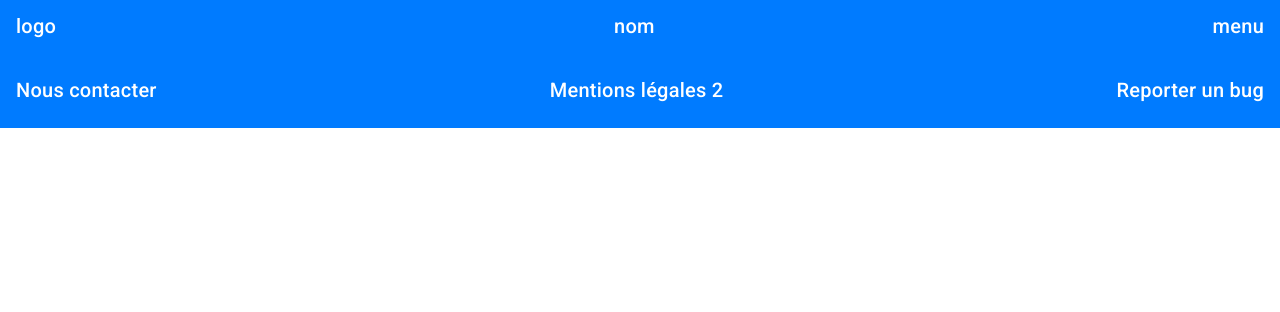
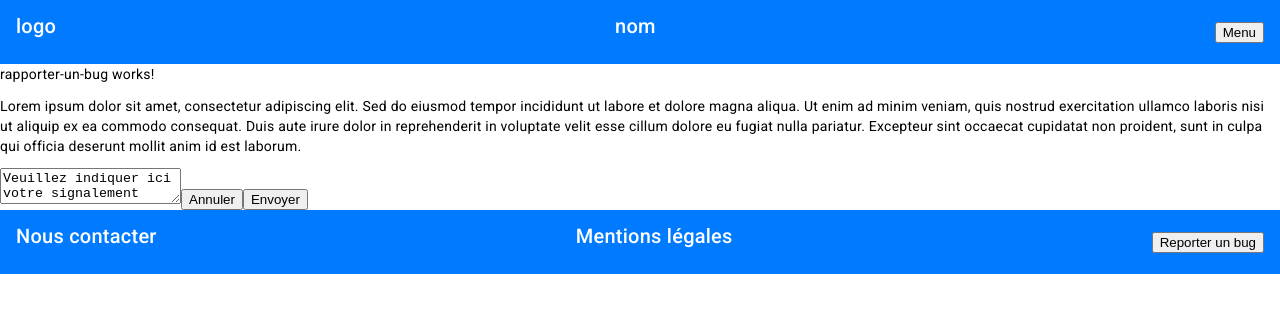
Before and after one commit to SuzanneGC/projetSiteOrdinateur, an Angular app: page /rapporter-un-bug in a window 1280 px wide. Before the commit this address led to /. Shown: the top 312 px of the page. Built offline with nearby package versions, Linux system fonts and the light colour scheme.

Commit message:
Menu et bug

```diff
--- a/src/app/app-routing.module.ts
+++ b/src/app/app-routing.module.ts
@@ -2,10 +2,12 @@ import { NgModule } from '@angular/core';
 import { RouterModule, Routes } from '@angular/router';
 import { HomePageComponent } from './home-page/home-page.component';
 import { QuestionnaireComponent } from './questionnaire/questionnaire.component';
+import { RapporterUnBugComponent } from './rapporter-un-bug/rapporter-un-bug.component';
 
 const routes: Routes = [
   { path: '', component: HomePageComponent},
   { path: 'questionnaire', component: QuestionnaireComponent},
+  { path: 'rapporter-un-bug', component: RapporterUnBugComponent},
 
 ];
 
--- a/src/app/app.component.html
+++ b/src/app/app.component.html
@@ -2,7 +2,12 @@
   <mat-toolbar-row>
     <p>logo </p>
     <p>nom </p>
-    <p>menu </p>
+    <button mat-button [matMenuTriggerFor]="menu">Menu</button>
+    <mat-menu #menu="matMenu">
+      <button mat-menu-item (click)="navigateToQuestionnaire()">Questionnaire</button>
+      <button mat-menu-item>Propositions ordinateurs</button>
+      <button mat-menu-item>Composition ordinateur</button>
+    </mat-menu>
   </mat-toolbar-row>
  </mat-toolbar>
 
@@ -11,7 +16,7 @@
  <mat-toolbar>
   <mat-toolbar-row>
     <p>Nous contacter </p>
-    <p>Mentions légales 2</p>
-    <p>Reporter un bug </p>
+    <p>Mentions légales </p>
+    <button mat-button (click)="navigateToBugReport()">Reporter un bug</button>
   </mat-toolbar-row>
  </mat-toolbar>
--- a/src/app/app.component.ts
+++ b/src/app/app.component.ts
@@ -1,4 +1,5 @@
 import { Component } from '@angular/core';
+import {Router} from '@angular/router';
 
 @Component({
   selector: 'app-root',
@@ -7,4 +8,14 @@ import { Component } from '@angular/core';
 })
 export class AppComponent {
   title = 'projetSiteOrdinateur';
+
+  constructor(private router: Router) { }
+
+  public navigateToQuestionnaire() {
+    this.router.navigate(['/questionnaire']);
+  }
+
+  navigateToBugReport() {
+    this.router.navigate(['/rapporter-un-bug']);
+  }
 }
--- /dev/null
+++ b/src/app/rapporter-un-bug/rapporter-un-bug.component.html
@@ -0,0 +1,7 @@
+<p>rapporter-un-bug works!</p>
+<form id="bug">
+    <p>Lorem ipsum dolor sit amet, consectetur adipiscing elit. Sed do eiusmod tempor incididunt ut labore et dolore magna aliqua. Ut enim ad minim veniam, quis nostrud exercitation ullamco laboris nisi ut aliquip ex ea commodo consequat. Duis aute irure dolor in reprehenderit in voluptate velit esse cillum dolore eu fugiat nulla pariatur. Excepteur sint occaecat cupidatat non proident, sunt in culpa qui officia deserunt mollit anim id est laborum.</p>
+    <textarea>Veuillez indiquer ici votre signalement</textarea>
+    <button mat-button (click)="navigateToHomePage()">Annuler</button>
+    <button mat-button (click)="navigateToHomePage()">Envoyer</button>
+</form>
--- /dev/null
+++ b/src/app/rapporter-un-bug/rapporter-un-bug.component.ts
@@ -0,0 +1,16 @@
+import { Component } from '@angular/core';
+import {Router} from '@angular/router';
+
+@Component({
+  selector: 'app-rapporter-un-bug',
+  templateUrl: './rapporter-un-bug.component.html',
+  styleUrl: './rapporter-un-bug.component.css'
+})
+export class RapporterUnBugComponent {
+
+  constructor(private router: Router) { }
+
+  public navigateToHomePage() {
+    this.router.navigate(['/home-page']);
+  }
+}
```
Also changed, not shown: src/app/app.module.ts (+10 -2 lines), src/app/rapporter-un-bug/rapporter-un-bug.component.css (added), 1 other file (tests, documents, lock files or other folders).
